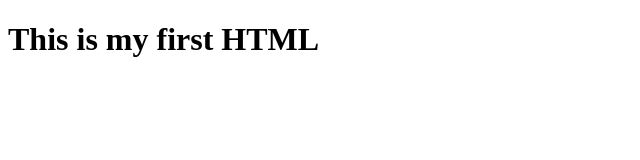
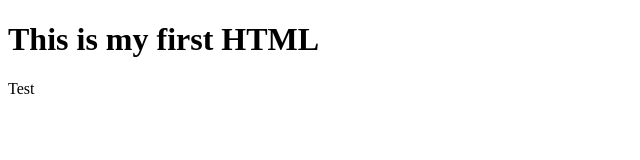
Before and after one commit to Lucas-Saaler/First-HTML, a plain HTML site: page index.html in a window 1280 px wide. Shown: the full height of the page, 0-640 px from the left. Drawn offline with Linux system fonts and the light colour scheme.

Commit message:
Testing new PC's SSH

```diff
--- a/index.html
+++ b/index.html
@@ -10,5 +10,5 @@
 
 </body>
     <h1>This is my first HTML</h1>
-    <p></p>
+    <p>Test</p>
 </html>
```
